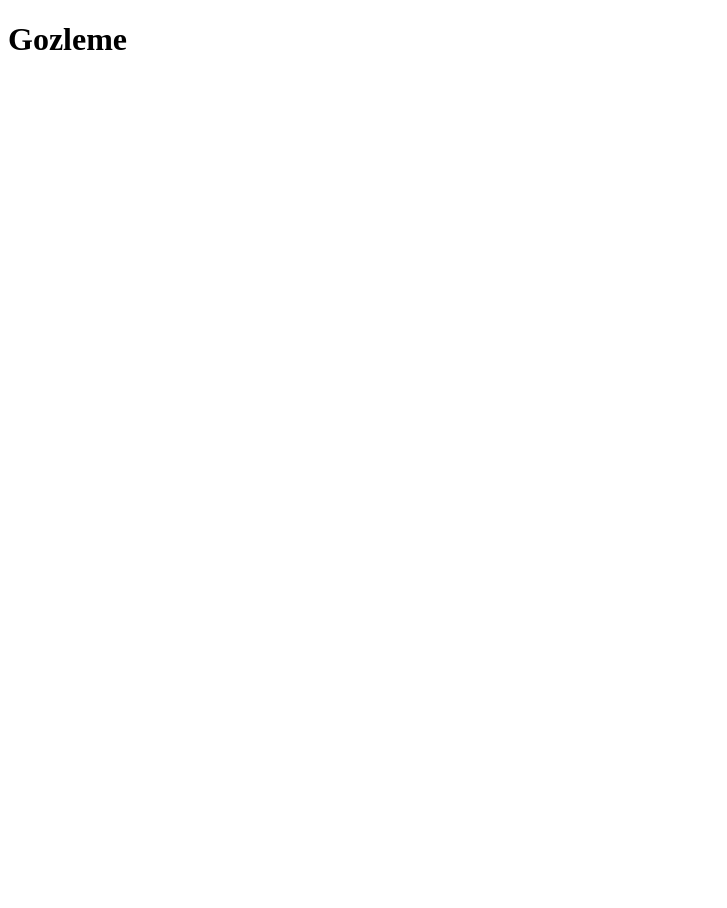
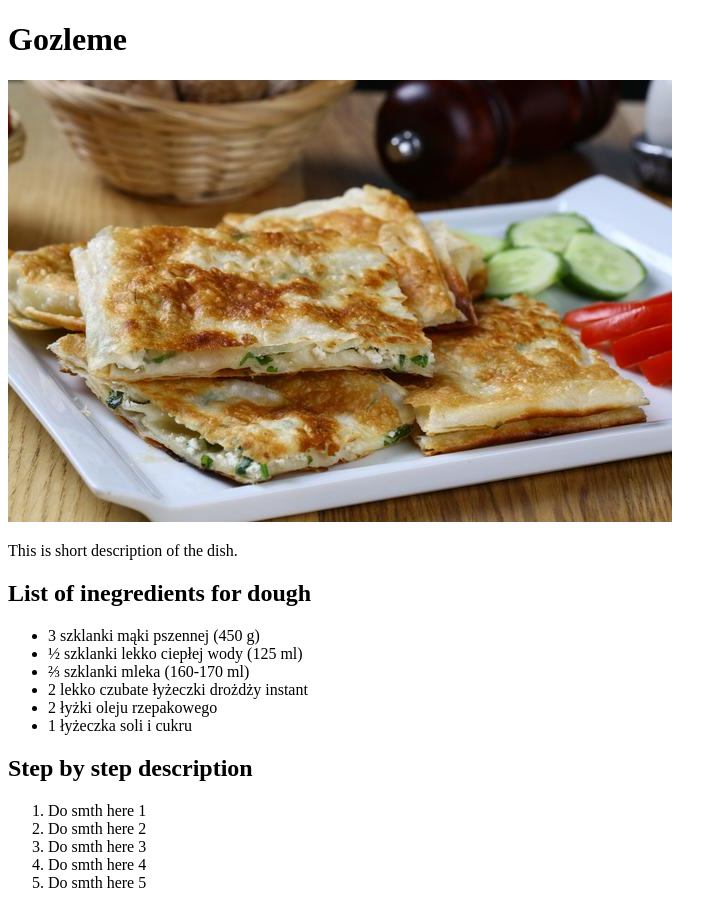
Before and after one commit to bindaar/Pshem_recipes, a plain HTML site: page recipes/gozleme.html in a window 1280 px wide. Shown: the whole page, without its empty margins (0-727 px from the left). Before the commit the page ends 800 px from the top, so only its background shows below. Drawn offline with Linux system fonts and the light colour scheme.

Commit message:
Create new dir and added images of dishes to it. Edited gozleme.html and added images with right description of recipe.

```diff
--- a/recipes/gozleme.html
+++ b/recipes/gozleme.html
@@ -9,5 +9,38 @@
 
     <h1> Gozleme </h1>
 
+    <img src="../Images/gozleme.jpg" alt="Image of Gozleme">
+
+    <p> This is short description of the dish.</p>
+
+    <h2> List of inegredients for dough</h2>
+
+    <ul>
+
+        <li>3 szklanki mąki pszennej (450 g)</li>
+        <li>½ szklanki lekko ciepłej wody (125 ml)</li>
+        <li>⅔ szklanki mleka (160-170 ml)</li>
+        <li>2 lekko czubate łyżeczki drożdży instant</li>
+        <li>2 łyżki oleju rzepakowego</li>
+        <li>1 łyżeczka soli i cukru</li>
+
+
+    </ul>
+
+    <h2>Step by step description</h2>
+
+    <ol>
+        <li>Do smth here 1</li>
+        <li>Do smth here 2</li>
+        <li>Do smth here 3</li>
+        <li>Do smth here 4</li>
+        <li>Do smth here 5</li>
+
+
+
+
+
+
+    </ol>
 </body>
 </html>
```
Also changed, not shown: Images/gozleme.jpg (added), Images/pasta_shrimps.jpg (added), Images/pizza.jpeg (added).
